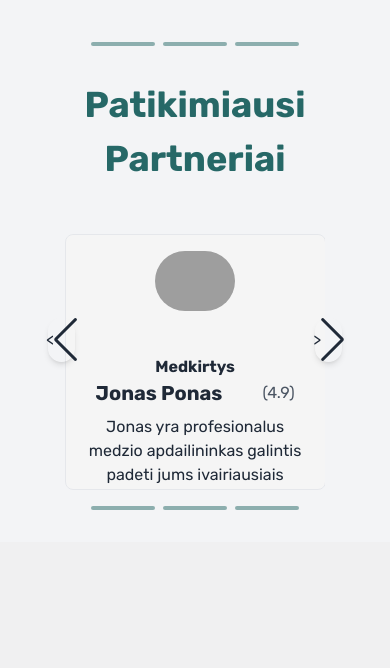
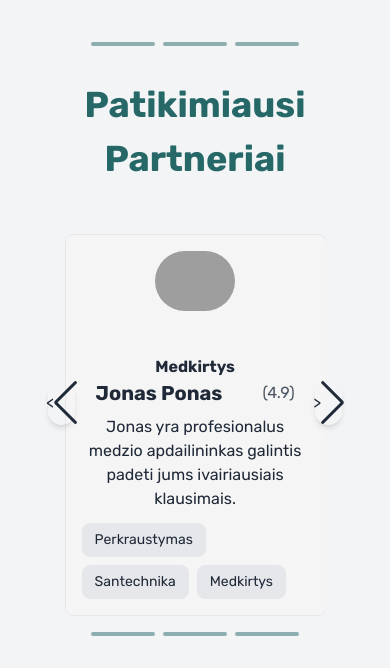
Before and after one commit to netas369/Qvicker-Lietuva, a Laravel app: page / in a window 390 px wide. Shown: the part 2200-2868 px from the top of the page. Before the commit the page ends 2742 px from the top, so only its background shows below. Run offline with Laravel 12, Linux system fonts and the light colour scheme; style sheets or scripts are compiled from the project's sources; grey boxes are pictures that could not be loaded.

Commit message:
fixed mobile screens profiles

```diff
--- a/resources/views/landingpage.blade.php
+++ b/resources/views/landingpage.blade.php
@@ -6,7 +6,7 @@
     <!-- MAIN CONTENT DIV -->
     <div class="px-4 sm:px-6 md:px-10 lg:px-20 xl:px-40 2xl:px-60 lg:mt-24 md:mt-14">
         <div class="text-center mt-10">
-            <h1 class="text-3xl lg:text-5xl font-bold text-primary-light font-sans leading-7">Rasti profesionalią pagalbą - dabar lengva. netas pirdylaaaa</h1>
+            <h1 class="text-3xl lg:text-5xl font-bold text-primary-light font-sans leading-7">Rasti profesionalią pagalbą - dabar lengva. Domantas Vitkus pirdylaaaa</h1>
             <p class="mt-10 text-lg text-primary-light font-sans">Susisiekite tiesiogiai su patikimais paslaugų teikėjais visiems namų poreikiams, nuo žolės
         pjovimo iki dažymo ir dar daugiau.</p>
         </div>
@@ -305,7 +305,7 @@
                 <div class="swiper-wrapper">
                     <!-- First Card -->
                     <div class="swiper-slide">
-                        <section class="border bg-neutral-100 p-4 rounded-lg max-w-full h-64">
+                        <section class="border bg-neutral-100 p-4 rounded-lg max-w-full h-auto sm:h-64 min-h-[300px]">
                             <div class="mx-auto">
                                 <div class="card md:flex max-w-lg">
                                     <div class="w-20 h-20 mx-auto mb-6 md:mr-6 flex-shrink-0">
@@ -334,7 +334,7 @@
 
                     <!-- Second Card -->
                     <div class="swiper-slide">
-                        <section class="border bg-neutral-100 p-4 rounded-lg max-w-full h-64">
+                        <section class="border bg-neutral-100 p-4 rounded-lg max-w-full h-auto sm:h-64 min-h-[300px]">
                             <div class="mx-auto">
                                 <div class="card md:flex max-w-lg">
                                     <div class="w-20 h-20 mx-auto mb-6 md:mr-6 flex-shrink-0">
@@ -363,7 +363,7 @@
 
                     <!-- Second Card -->
                     <div class="swiper-slide">
-                        <section class="border bg-neutral-100 p-4 rounded-lg max-w-full h-64">
+                        <section class="border bg-neutral-100 p-4 rounded-lg max-w-full h-auto sm:h-64 min-h-[300px]">
                             <div class="mx-auto">
                                 <div class="card md:flex max-w-lg">
                                     <div class="w-20 h-20 mx-auto mb-6 md:mr-6 flex-shrink-0">
@@ -392,7 +392,7 @@
 
                     <!-- Second Card -->
                     <div class="swiper-slide">
-                        <section class="border bg-neutral-100 p-4 rounded-lg max-w-full h-64">
+                        <section class="border bg-neutral-100 p-4 rounded-lg max-w-full h-auto sm:h-64 min-h-[300px]">
                             <div class="mx-auto">
                                 <div class="card md:flex max-w-lg">
                                     <div class="w-20 h-20 mx-auto mb-6 md:mr-6 flex-shrink-0">
@@ -421,7 +421,7 @@
 
                     <!-- Second Card -->
                     <div class="swiper-slide">
-                        <section class="border bg-neutral-100 p-4 rounded-lg max-w-full h-64">
+                        <section class="border bg-neutral-100 p-4 rounded-lg max-w-full h-auto sm:h-64 min-h-[300px]">
                             <div class="mx-auto">
                                 <div class="card md:flex max-w-lg">
                                     <div class="w-20 h-20 mx-auto mb-6 md:mr-6 flex-shrink-0">
@@ -450,7 +450,7 @@
 
                     <!-- Second Card -->
                     <div class="swiper-slide">
-                        <section class="border bg-neutral-100 p-4 rounded-lg max-w-full h-64">
+                        <section class="border bg-neutral-100 p-4 rounded-lg max-w-full h-auto sm:h-64 min-h-[300px]">
                             <div class="mx-auto">
                                 <div class="card md:flex max-w-lg">
                                     <div class="w-20 h-20 mx-auto mb-6 md:mr-6 flex-shrink-0">
```
